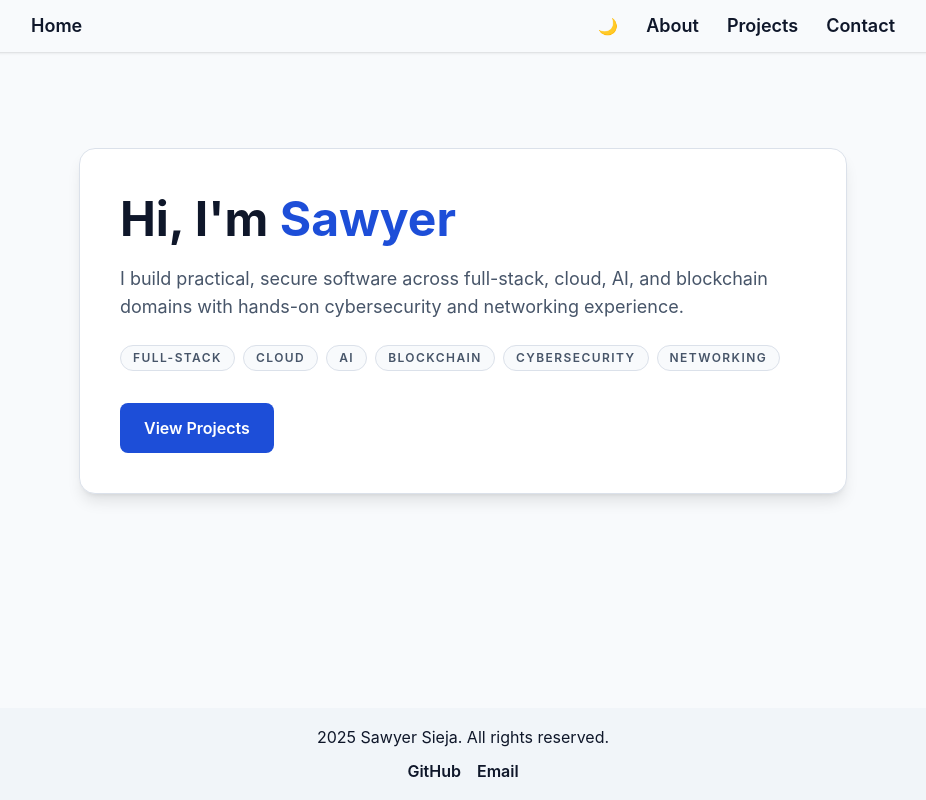
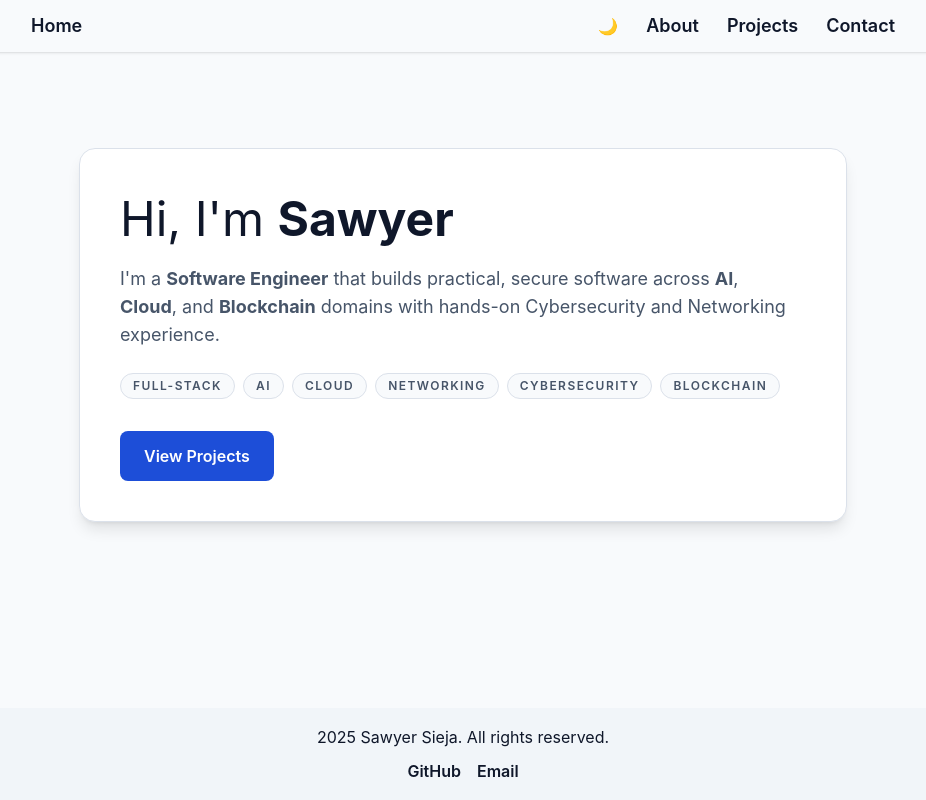
Before and after one commit to sawyersieja/kikko, a Next.js app: page / in a window 1280 px wide. Shown: the whole page, without its empty margins (177-1103 px from the left). Built offline with nearby package versions, Linux system fonts and the light colour scheme.

Commit message:
Updated hero content.

```diff
--- a/src/app/components/Hero.tsx
+++ b/src/app/components/Hero.tsx
@@ -1,6 +1,6 @@
 import Link from "next/link";
 
-const keywords = ["Full-Stack", "Cloud", "AI", "Blockchain", "Cybersecurity", "Networking"];
+const keywords = [, "Full-Stack", "AI", "Cloud", "Networking", "Cybersecurity", "Blockchain"];
 
 const Hero = () => {
   return (
@@ -9,12 +9,12 @@ const Hero = () => {
 
       <div className="mx-auto w-full max-w-3xl">
         <div className="rounded-2xl border border-border bg-card p-8 shadow-lg backdrop-blur-sm sm:p-10">
-          <h1 className="text-4xl font-bold leading-tight text-foreground sm:text-5xl">
-            Hi, I'm <span className="text-primary">Sawyer</span>
+          <h1 className="text-4xl leading-tight text-foreground sm:text-5xl">
+            Hi, I'm <span className="text-foreground font-bold">Sawyer</span>
           </h1>
 
           <p className="mt-4 max-w-2xl text-base text-muted sm:text-lg">
-            I build practical, secure software across full-stack, cloud, AI, and blockchain domains with hands-on cybersecurity and networking experience.
+            I'm a <span className="font-bold">Software Engineer</span> that builds practical, secure software across <b>AI</b>, <b>Cloud</b>, and <b>Blockchain</b> domains with hands-on Cybersecurity and Networking experience.
           </p>
 
           <div className="mt-6 flex flex-wrap gap-2">
```
